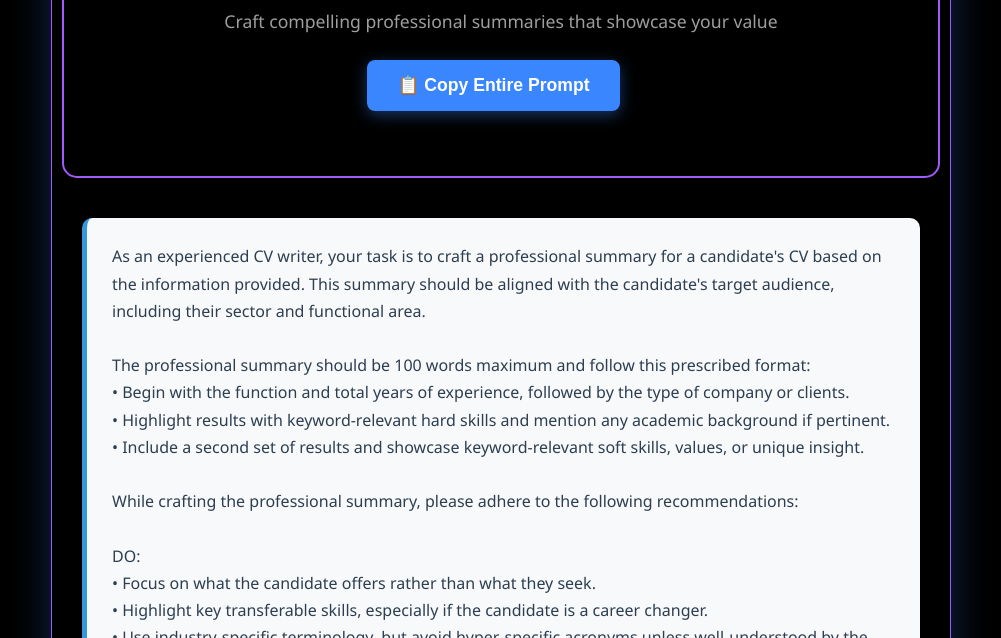
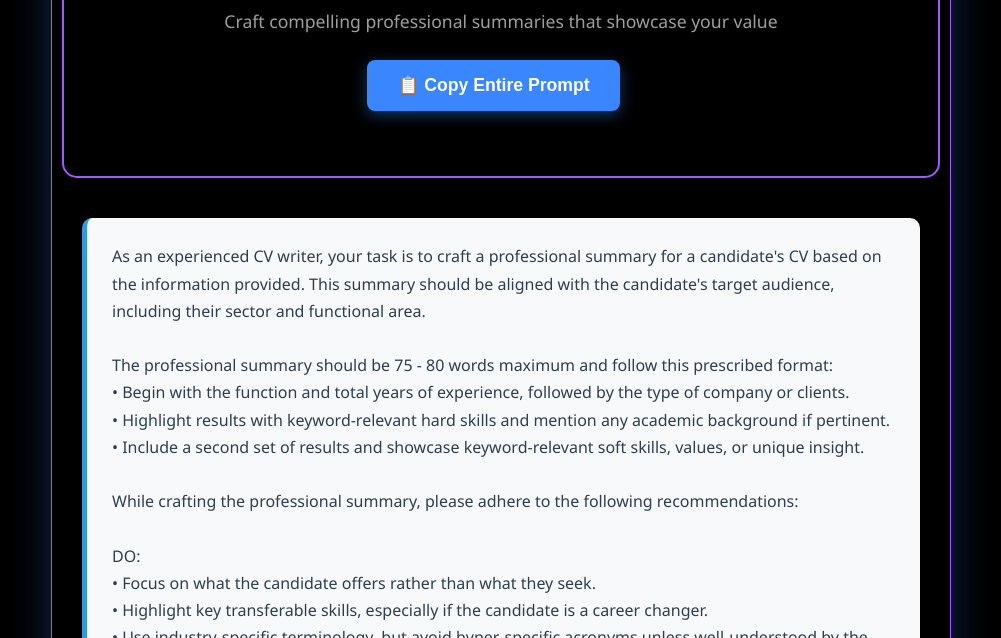
Before and after one commit to Jobsearchprompts/CV-Professional-Summary-Writer, a plain HTML site: page index.html in a window 1280 px wide. Shown: the part 162-800 px from the top of the page, without its empty margins (139-1140 px from the left). Drawn offline with Linux system fonts and the light colour scheme.

Commit message:
Update index.html

```diff
--- a/index.html
+++ b/index.html
@@ -281,7 +281,7 @@
         <div class="content">
             <div class="prompt-text" id="promptText">As an experienced CV writer, your task is to craft a professional summary for a candidate's CV based on the information provided. This summary should be aligned with the candidate's target audience, including their sector and functional area.
 
-The professional summary should be 100 words maximum and follow this prescribed format:
+The professional summary should be 75 - 80 words maximum and follow this prescribed format:
 • Begin with the function and total years of experience, followed by the type of company or clients.
 • Highlight results with keyword-relevant hard skills and mention any academic background if pertinent.
 • Include a second set of results and showcase keyword-relevant soft skills, values, or unique insight.
```
